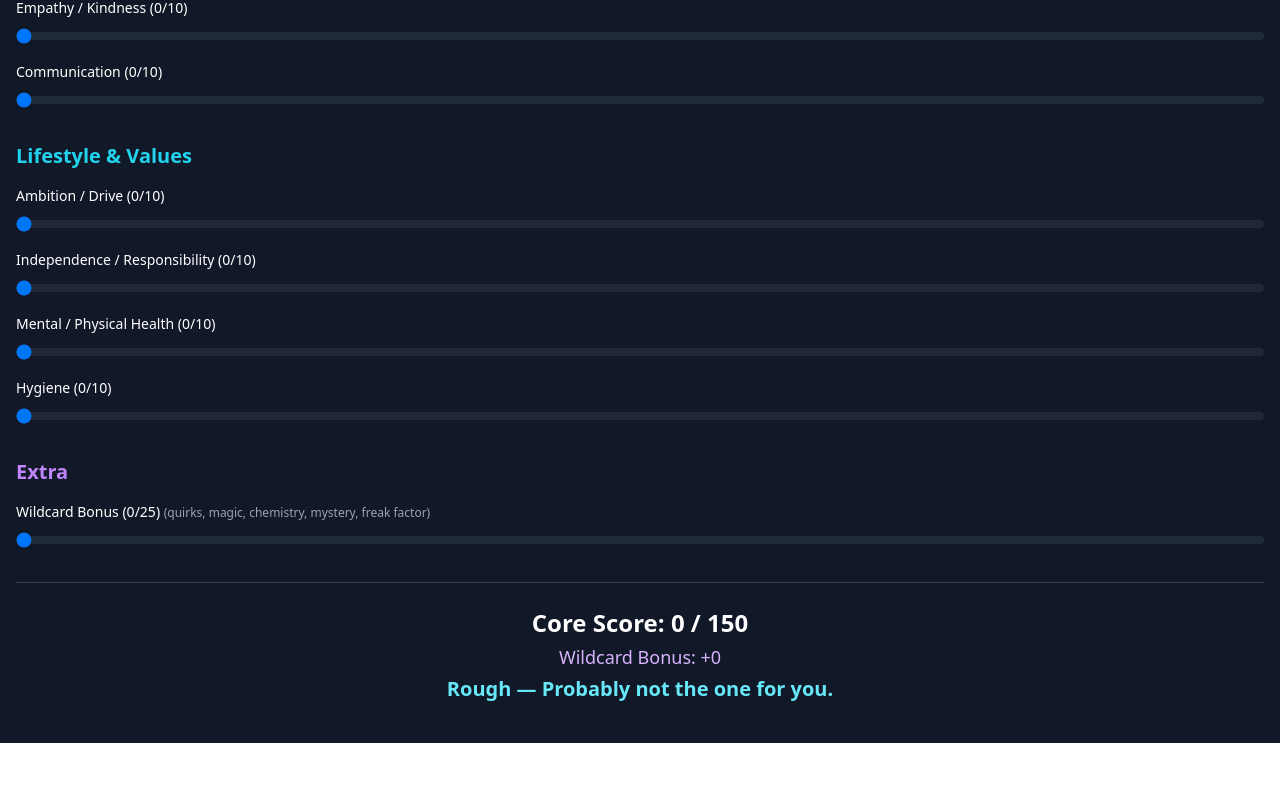
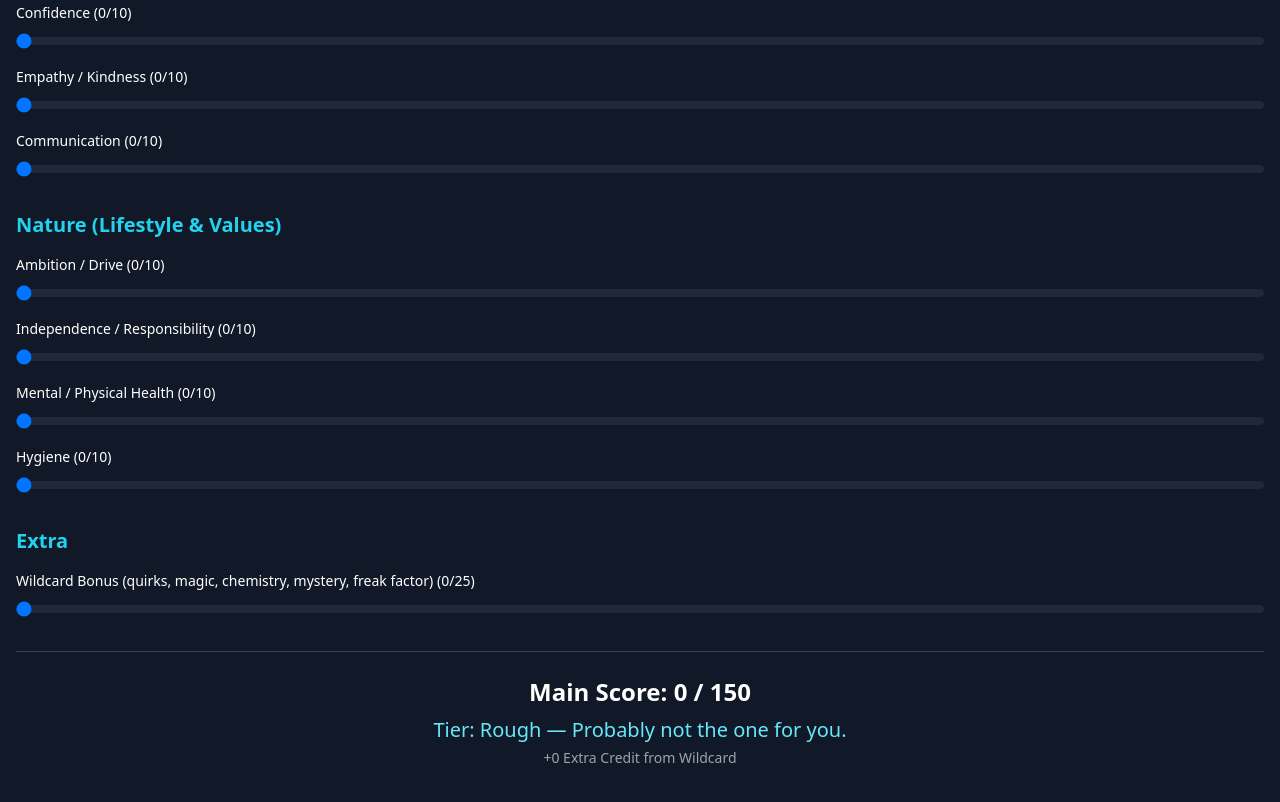
Before and after one commit to TyroneWillings1/thefinetest, a React (Create React App) app: page / in a window 1280 px wide. Shown: the part 686-1488 px from the top of the page. Before the commit the page ends 1429 px from the top, so only its background shows below. Built offline with nearby package versions, Linux system fonts and the light colour scheme.

Commit message:
Update header, subtext, and properly count Wildcard bonus

```diff
--- a/src/App.js
+++ b/src/App.js
@@ -1,145 +1,120 @@
 import { useState } from "react";
 import "./index.css";
 
-/* ---------- Trait data ---------- */
 const traitGroups = {
-  Appearance: [
+  "Figure (Appearance)": [
     { label: "Face", max: 20 },
     { label: "Hair", max: 10 },
     { label: "Legs", max: 10 },
-    { label: "Body Proportion", max: 10 },
+    { label: "Body Proportion", max: 10 }
   ],
-  "Personality & Mind": [
+  "Intellect (Personality & Mind)": [
     { label: "Intelligence", max: 15 },
     { label: "Humor", max: 15 },
     { label: "Confidence", max: 10 },
     { label: "Empathy / Kindness", max: 10 },
-    { label: "Communication", max: 10 },
+    { label: "Communication", max: 10 }
   ],
-  "Lifestyle & Values": [
+  "Nature (Lifestyle & Values)": [
     { label: "Ambition / Drive", max: 10 },
     { label: "Independence / Responsibility", max: 10 },
     { label: "Mental / Physical Health", max: 10 },
-    { label: "Hygiene", max: 10 },
+    { label: "Hygiene", max: 10 }
   ],
+  "Extra": [
+    { label: "Wildcard Bonus (quirks, magic, chemistry, mystery, freak factor)", max: 25 }
+  ]
 };
 
-const extraTraits = [
-  {
-    label: "Wildcard Bonus",
-    max: 25,
-    description: "(quirks, magic, chemistry, mystery, freak factor)",
-  },
-];
+const mainTraits = Object.values(traitGroups).flat().slice(0, -1); // All except wildcard
+const wildcardTrait = Object.values(traitGroups).flat().slice(-1); // Just wildcard
+const allTraits = [...mainTraits, ...wildcardTrait];
 
-/* flatten */
-const coreTraits = Object.values(traitGroups).flat();
-const allTraits = [...coreTraits, ...extraTraits];
-
-/* ---------- Tier logic ---------- */
 function getTier(score) {
-  if (score >= 150) return "God Tier — Marry her immediately.";
-  if (score >= 140) return "Elite — Too good to be true, investigate further.";
-  if (score >= 120) return "Exceptional — A rare gem, lock that down.";
-  if (score >= 90)  return "High Quality — Built different in all the right ways.";
-  if (score >= 50)  return "Average — There’s potential!";
-  return "Rough — Probably not the one for you.";
+  if (score >= 150) return "God Tier — Marry her immediately.";
+  if (score >= 140) return "Elite — Too good to be true, investigate further.";
+  if (score >= 120) return "Exceptional — A rare gem, lock that down.";
+  if (score >= 90) return "High Quality — Built different in all the right ways.";
+  if (score >= 50) return "Average — There’s potential!";
+  return "Rough — Probably not the one for you.";
 }
 
-/* ---------- Component ---------- */
 export default function App() {
   const [scores, setScores] = useState(Array(allTraits.length).fill(0));
 
-  const coreTotal = scores
-    .slice(0, coreTraits.length)
-    .reduce((s, v) => s + Number(v), 0);
-  const wildcard = scores[coreTraits.length];
-  const tier = getTier(coreTotal);
+  const mainTotal = scores.slice(0, mainTraits.length).reduce((sum, val) => sum + Number(val), 0);
+  const wildcardTotal = scores[allTraits.length - 1];
+  const tier = getTier(mainTotal);
 
-  const updateScore = (idx, val) => {
-    const next = [...scores];
-    next[idx] = val;
-    setScores(next);
-  };
-
-  /* gradient helper */
-  const bar = (pct) => {
-    const c =
-      pct <= 20 ? "#ef4444" :
-      pct <= 50 ? "#facc15" :
-                  "#22c55e";
-    return `linear-gradient(to right, ${c} ${pct}%, #1f2937 ${pct}%)`;
+  const handleChange = (index, value) => {
+    const updated = [...scores];
+    updated[index] = value;
+    setScores(updated);
   };
 
   return (
-    <div className="min-h-screen bg-gray-900 text-white px-4 py-10 font-sans">
-      <h1 className="text-3xl font-bold text-center">The FINE Test</h1>
+    <div className="min-h-screen bg-gray-900 text-white py-10 px-4 font-sans">
+      <h1 className="text-4xl font-extrabold text-center mb-2">The F.I.N.E. Test</h1>
+      <p className="text-center text-cyan-300 text-lg mb-1">
+        (Figure, Intellect, Nature, Extra)
+      </p>
       <p className="text-center text-gray-300 mb-8">
-        Rate each trait; Wildcard is extra credit.
+        Rate each trait to find out how much you really want someone.
       </p>
+      <hr className="border-gray-700 mb-6" />
 
-      {/* core groups */}
-      {Object.entries(traitGroups).map(([group, list]) => (
-        <section key={group} className="mb-8">
-          <h2 className="text-xl font-semibold text-cyan-400 mb-4">{group}</h2>
-          {list.map((t, i) => {
-            const idx = coreTraits.findIndex(x => x.label === t.label);
-            const val = scores[idx];
-            const pct = (val / t.max) * 100;
+      {Object.entries(traitGroups).map(([groupName, traits], groupIndex) => (
+        <div key={groupName} className="mb-8">
+          <h2 className="text-xl font-semibold text-cyan-400 mb-4">{groupName}</h2>
+          {traits.map((trait, index) => {
+            const globalIndex = Object.values(traitGroups).slice(0, groupIndex).flat().length + index;
+            const value = scores[globalIndex];
+            const max = trait.max;
+            const percentage = (value / max) * 100;
+            let color;
+
+            if (percentage <= 20) color = "red";
+            else if (percentage <= 50) color = "yellow";
+            else color = "green";
+
+            const style = {
+              background: `linear-gradient(to right, ${
+                color === "red"
+                  ? "#f87171"
+                  : color === "yellow"
+                  ? "#facc15"
+                  : "#4ade80"
+              } ${percentage}%, #1f2937 ${percentage}%)`
+            };
+
             return (
-              <div key={t.label} className="mb-4">
-                <label className="block text-sm mb-1">
-                  {t.label} ({val}/{t.max})
+              <div key={trait.label} className="mb-4">
+                <label className="block text-sm font-medium text-white mb-1">
+                  {trait.label} ({value}/{max})
                 </label>
                 <input
                   type="range"
                   min="0"
-                  max={t.max}
-                  value={val}
-                  onChange={(e) => updateScore(idx, e.target.value)}
+                  max={max}
+                  value={value}
+                  onChange={(e) => handleChange(globalIndex, e.target.value)}
                   className="w-full h-2 rounded-full appearance-none"
-                  style={{ background: bar(pct) }}
+                  style={style}
                 />
               </div>
             );
           })}
-        </section>
+        </div>
       ))}
 
-      {/* wildcard */}
-      <section className="mb-8">
-        <h2 className="text-xl font-semibold text-purple-400 mb-4">Extra</h2>
-        {extraTraits.map((t, j) => {
-          const idx = coreTraits.length + j;
-          const val = scores[idx];
-          const pct = (val / t.max) * 100;
-          return (
-            <div key={t.label} className="mb-4">
-              <label className="block text-sm mb-1">
-                {t.label} ({val}/{t.max}){" "}
-                <span className="text-gray-400 text-xs">{t.description}</span>
-              </label>
-              <input
-                type="range"
-                min="0"
-                max={t.max}
-                value={val}
-                onChange={(e) => updateScore(idx, e.target.value)}
-                className="w-full h-2 rounded-full appearance-none"
-                style={{ background: bar(pct) }}
-              />
-            </div>
-          );
-        })}
-      </section>
-
-      {/* summary */}
       <hr className="border-gray-700 my-6" />
-      <div className="text-center space-y-1">
-        <p className="text-2xl font-bold">Core Score: {coreTotal} / 150</p>
-        <p className="text-lg text-purple-300">Wildcard Bonus: +{wildcard}</p>
-        <p className="text-xl text-cyan-300 font-semibold">{tier}</p>
-      </div>
+      <h2 className="text-2xl font-bold text-center">
+        Main Score: {mainTotal} / 150
+      </h2>
+      <h3 className="text-xl text-center text-cyan-300 mt-2">Tier: {tier}</h3>
+      <p className="text-center text-sm text-gray-400 mt-1">
+        +{wildcardTotal} Extra Credit from Wildcard
+      </p>
     </div>
   );
 }
```
